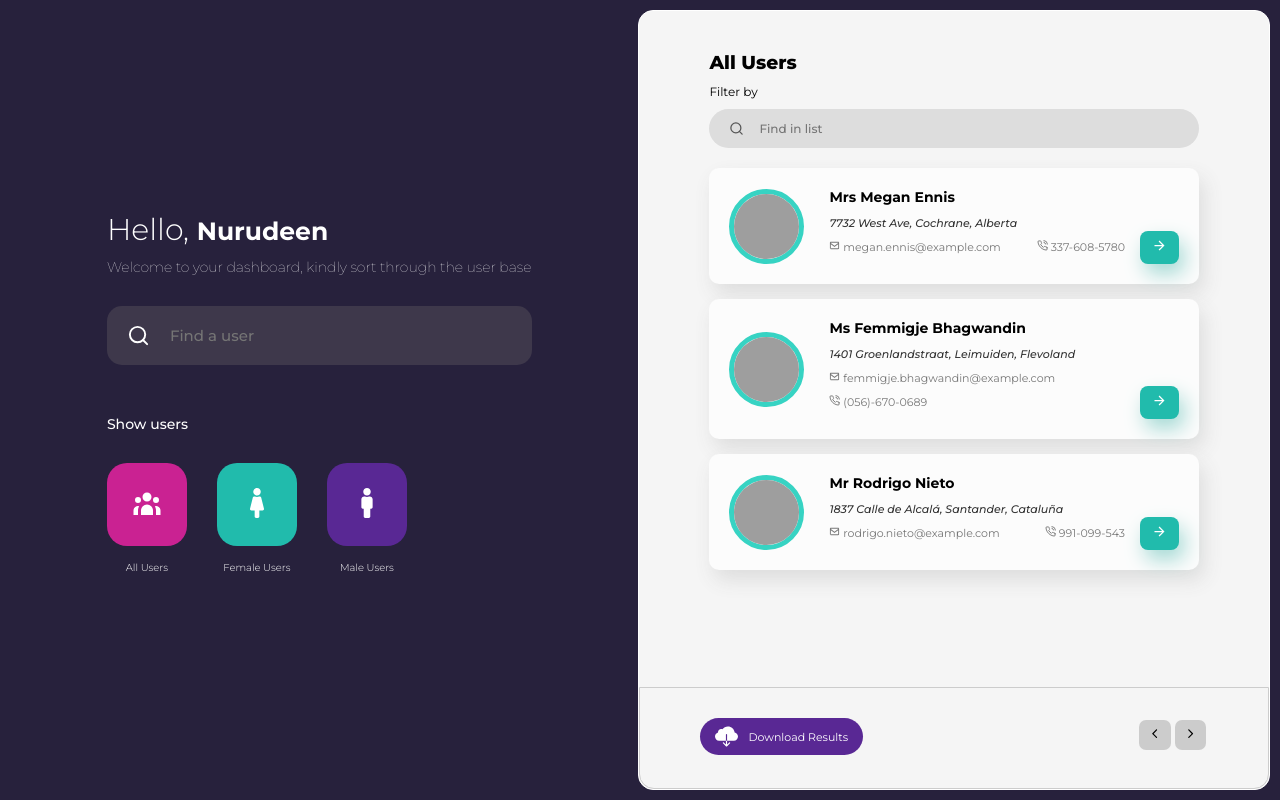
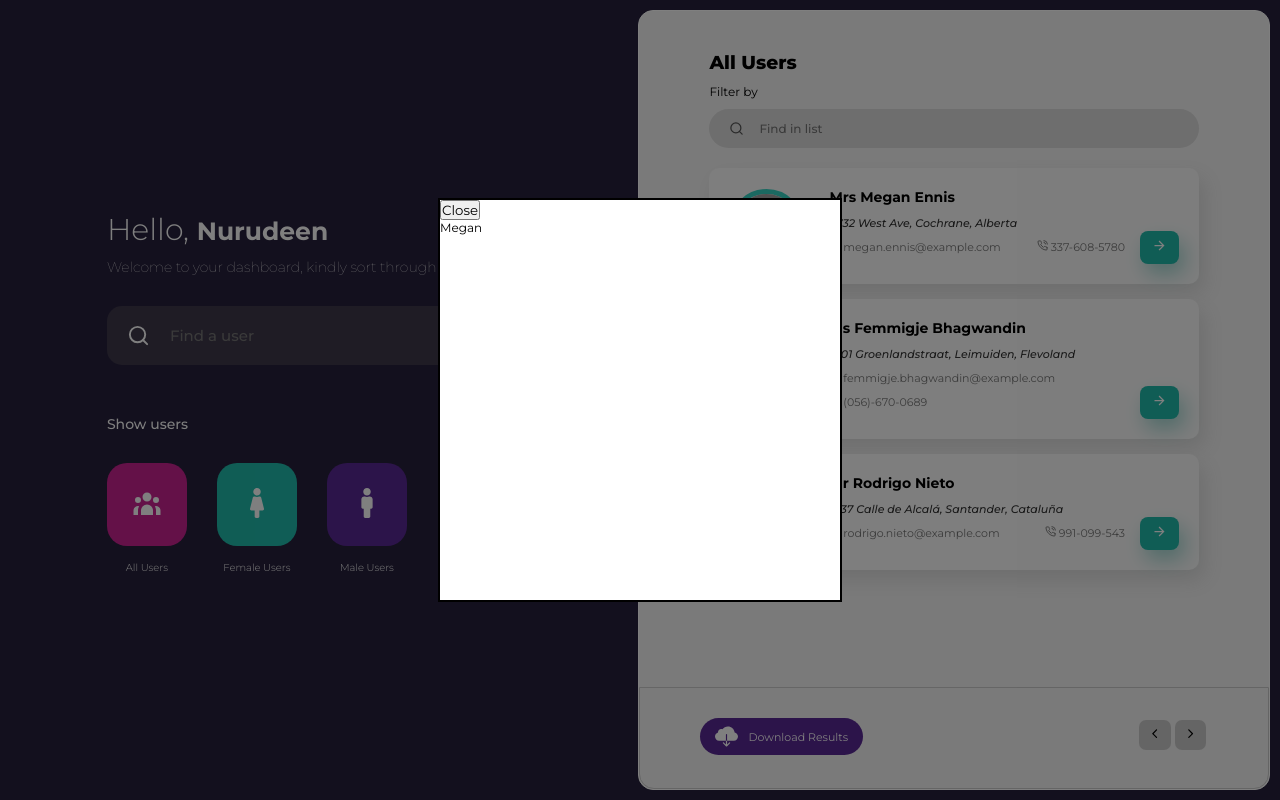
Before and after one commit to Nurmalee/github-pages-my-users-app-react, a React (Create React App) app: page / in a window 1280 px wide. Both pictures are taken after a click on the element 1159 px from the left and 247 px from the top of the page. Built offline with nearby package versions, Linux system fonts and the light colour scheme; grey boxes are pictures that could not be loaded.

Commit message:
created modal to display more-user-details on user btn click

```diff
--- a/src/Components/Dashboard.js
+++ b/src/Components/Dashboard.js
@@ -70,6 +70,8 @@ function Dashboard() {
                    <button className="pagination__btn">  <IoIosArrowForward /> </button> </div>
                 </div>
 
+                <div id="portal"></div>
+
             </div>
 
         </div>
--- /dev/null
+++ b/src/Components/MoreUserDetails.css
@@ -0,0 +1,21 @@
+.modal {
+    position: absolute;
+    top: 50%;
+    left: 50%;
+    transform: translate(-50%, -50%);
+    height: 400px;
+    width: 400px;
+    background-color: #fff;
+    z-index: 1000;
+    border: 2px solid black;
+}
+
+.overlay {
+    position: fixed;
+    top: 0;
+    left: 0;
+    right: 0;
+    bottom: 0;
+    background-color: rgba(0, 0, 0, 0.5);
+    z-index: 1000;
+}
--- /dev/null
+++ b/src/Components/MoreUserDetails.js
@@ -0,0 +1,20 @@
+import React from 'react';
+import ReactDom from 'react-dom';
+import './MoreUserDetails.css';
+
+function MoreUserDetails ({firstName, open, onClose}) {
+    if(!open) return null
+    return ReactDom.createPortal (
+        <>
+        <div className="overlay">
+        <div className="modal">
+            <button onClick={onClose}>Close</button>
+            <p className="more__content"> {firstName} </p>
+        </div>
+        </div>
+        </>,
+        document.getElementById('portal')
+    )
+}
+
+export default MoreUserDetails
--- a/src/Components/User.js
+++ b/src/Components/User.js
@@ -1,8 +1,8 @@
 import React, { useState } from 'react';
 import './User.css';
+import MoreUserDetails from './MoreUserDetails';
 import { Avatar } from '@material-ui/core';
 import ArrowForwardIcon from '@material-ui/icons/ArrowForward';
-// import ReactDom from 'react-dom';
 import { BiEnvelope } from 'react-icons/bi';
 import { FiPhoneCall } from 'react-icons/fi';
 
@@ -35,6 +35,8 @@ function User({title, firstName, lastName, streetNum, streetName, city, state, e
                 <ArrowForwardIcon className="user__btn-icon" />
             </div>
 
+            <MoreUserDetails firstName={firstName} open={isOpen} onClose={() => {setIsOpen(false)}} />
+
         </div>
     )
 }
```
Also changed, not shown: 1 other file (tests, documents, lock files or other folders).
